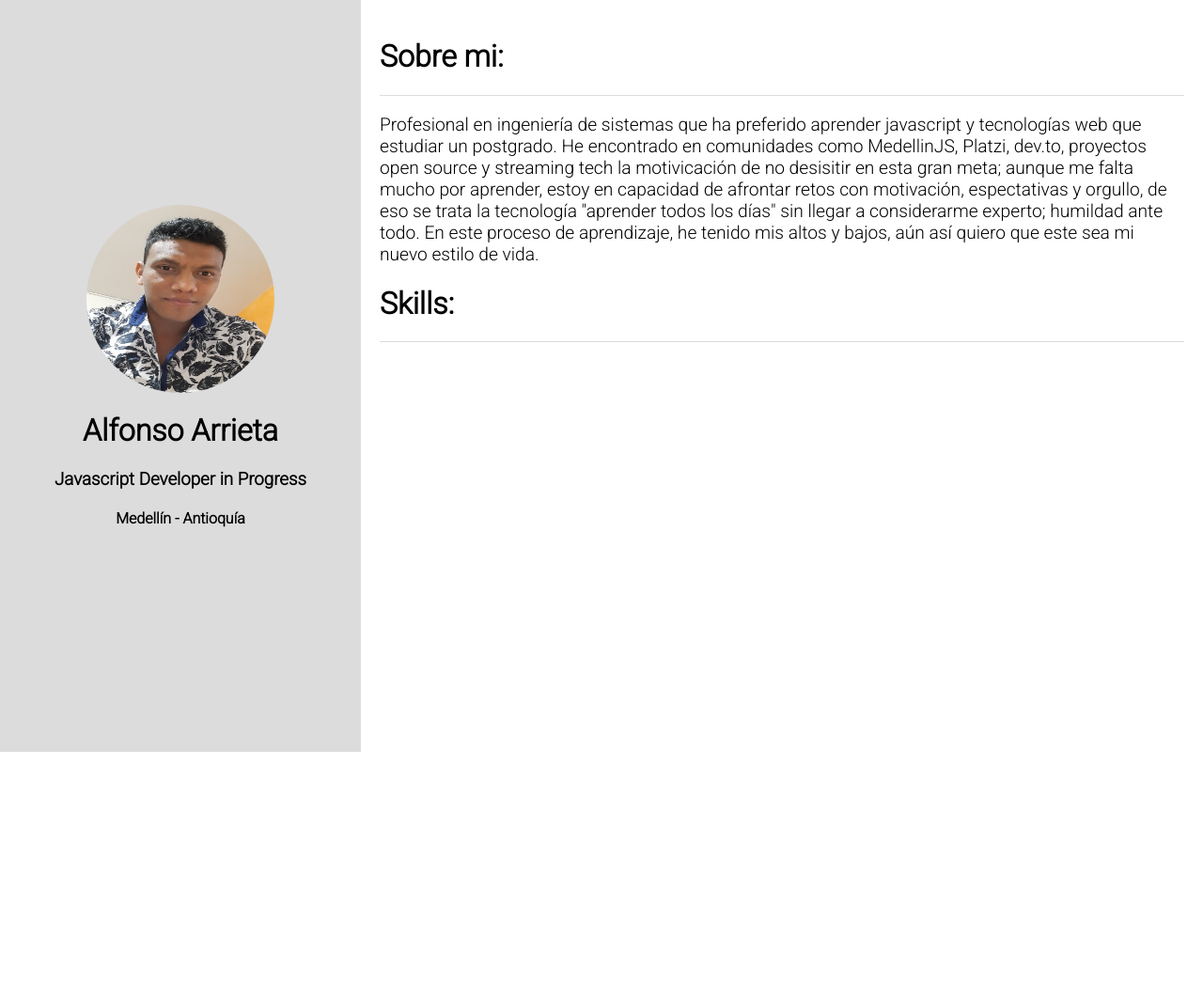
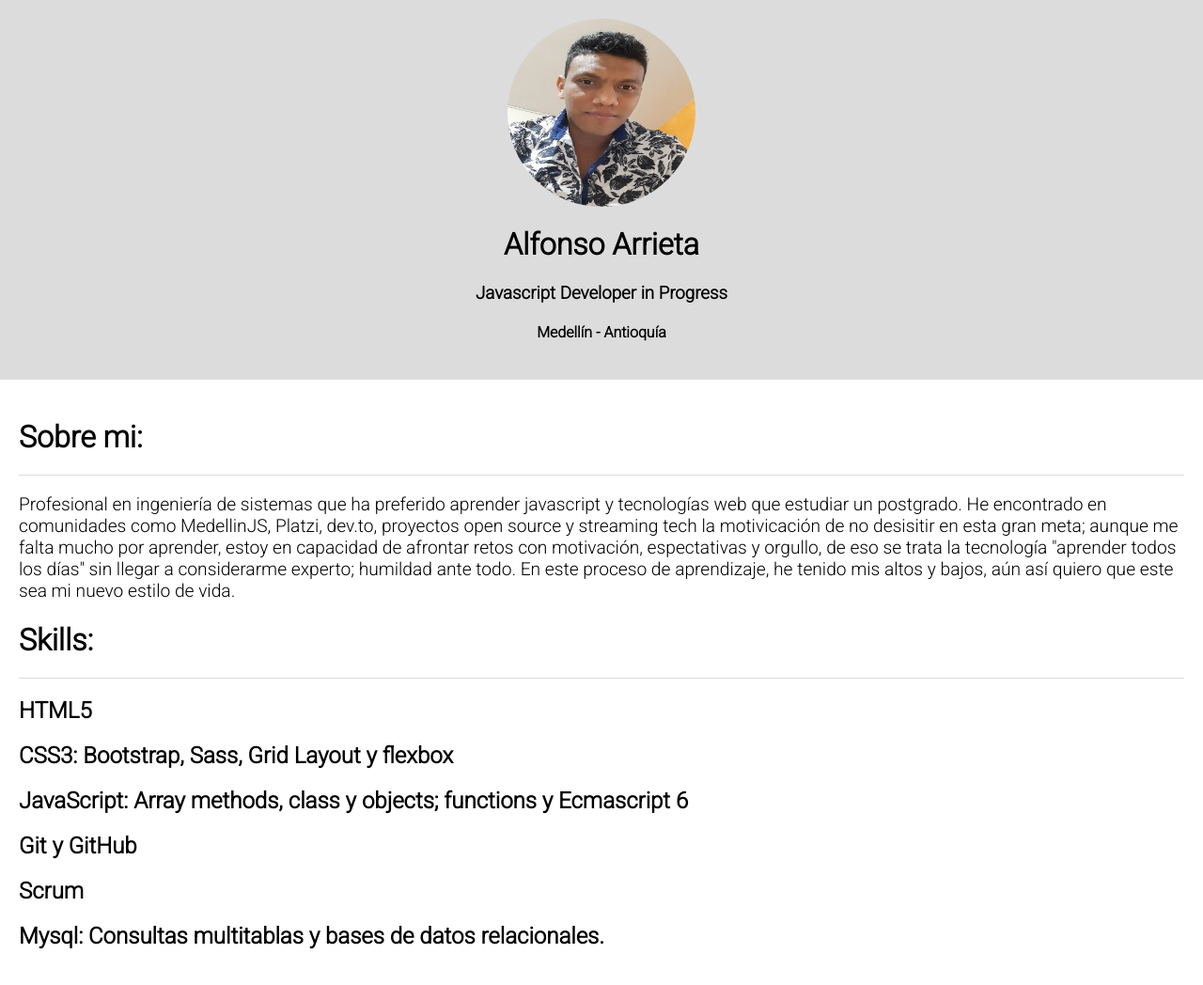
Before and after one commit to aarrieth/aarrieth.dev, a plain HTML site: page index.html in a window 1280 px wide. Shown: the whole page at 94% size. Before the commit the page ends 800 px from the top, so only its background shows below. Drawn offline with Linux system fonts and the light colour scheme.

Commit message:
Insertar skils y modificar estructura del css

```diff
--- a/index.html
+++ b/index.html
@@ -38,6 +38,26 @@
                 <div class="container-item">
                     <h1>Skills:</h1>
                 </div>
+                <div class="container-list-skills">
+                    <div class="skills">
+                        <h2>HTML5</h2>
+                    </div>
+                    <div class="skills">
+                        <h2>CSS3: Bootstrap, Sass, Grid Layout y flexbox</h2>
+                    </div>
+                    <div class="skills">
+                        <h2>JavaScript: Array methods, class y objects; functions y Ecmascript 6</h2>
+                    </div>
+                    <div class="skills">
+                        <h2>Git y GitHub</h2>
+                    </div>
+                    <div class="skills">
+                        <h2>Scrum</h2>
+                    </div>
+                    <div class="skills">
+                        <h2>Mysql: Consultas multitablas y bases de datos relacionales.</h2>
+                    </div>
+                </div>
             </div>
         </div>
     </div>
--- a/styles/styles.css
+++ b/styles/styles.css
@@ -5,19 +5,14 @@ body {
 }
 
 .wrap {
-    display: flex;
-    flex-direction: row;
-    justify-content: start;
     align-items: center;
-    height: 100vh;
 }
 
 .container {
     background-color: #dcdcdd;
     padding: 20px;
     box-sizing: border-box;
-    height: 100vh;
-    width: 30%;
+    width: 100%;
     display: flex;
     flex-direction: column;
     align-items: center;
@@ -48,8 +43,7 @@ img {
 .container-description {
     box-sizing: border-box;
     padding: 20px;
-    height: 100vh;
-    width: 70%;
+    width: 100%;
 }
 
 .container-item {
```
